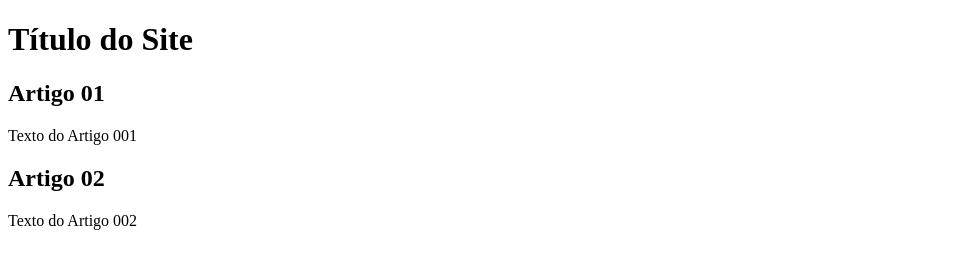
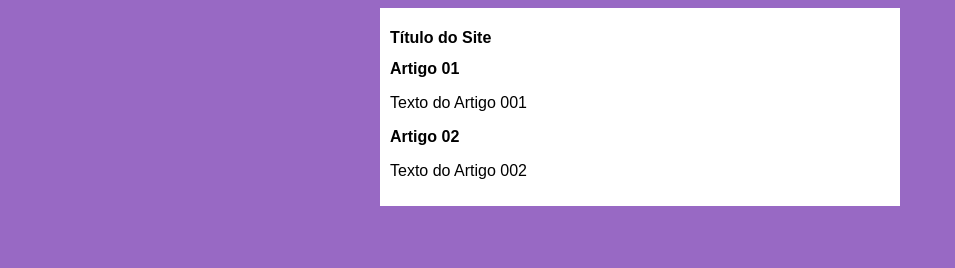
Before and after one commit to MarceloViveiros/Projeto-Site, a plain HTML site: page index.html in a window 1280 px wide. Shown: the whole page, without its empty margins (0-955 px from the left). Drawn offline with Linux system fonts and the light colour scheme.

Commit message:
iniciei o design

```diff
--- /dev/null
+++ b/estilos/style.css
@@ -0,0 +1,16 @@
+*{
+    font-family: Arial, Helvetica, sans-serif;
+    font-size: 16px;
+}
+
+body {
+    background-color: rgb(152, 105, 196);
+}
+
+main {
+    background-color: white;
+    width: 500px;
+    margin: auto;
+    padding: 10px;
+    box-shadow: 3 px 3px 5px rgba(0, 0, 0, 0.473);
+}
--- a/index.html
+++ b/index.html
@@ -4,6 +4,7 @@
     <meta charset="UTF-8">
     <meta name="viewport" content="width=device-width, initial-scale=1.0">
     <title>Título do Site</title>
+    <link rel="stylesheet" href="estilos/style.css">
 </head>
 <body>
     <main>
```
